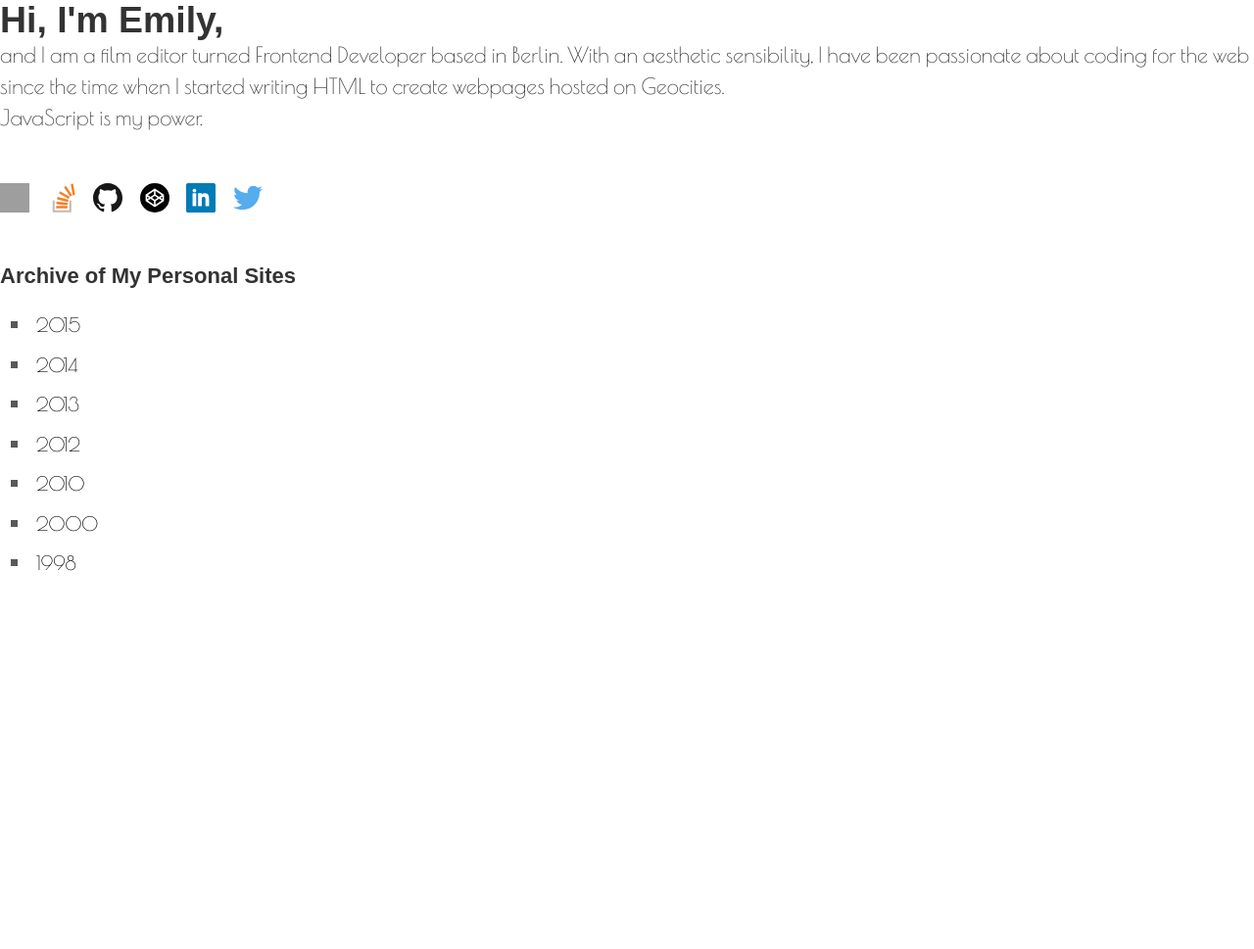
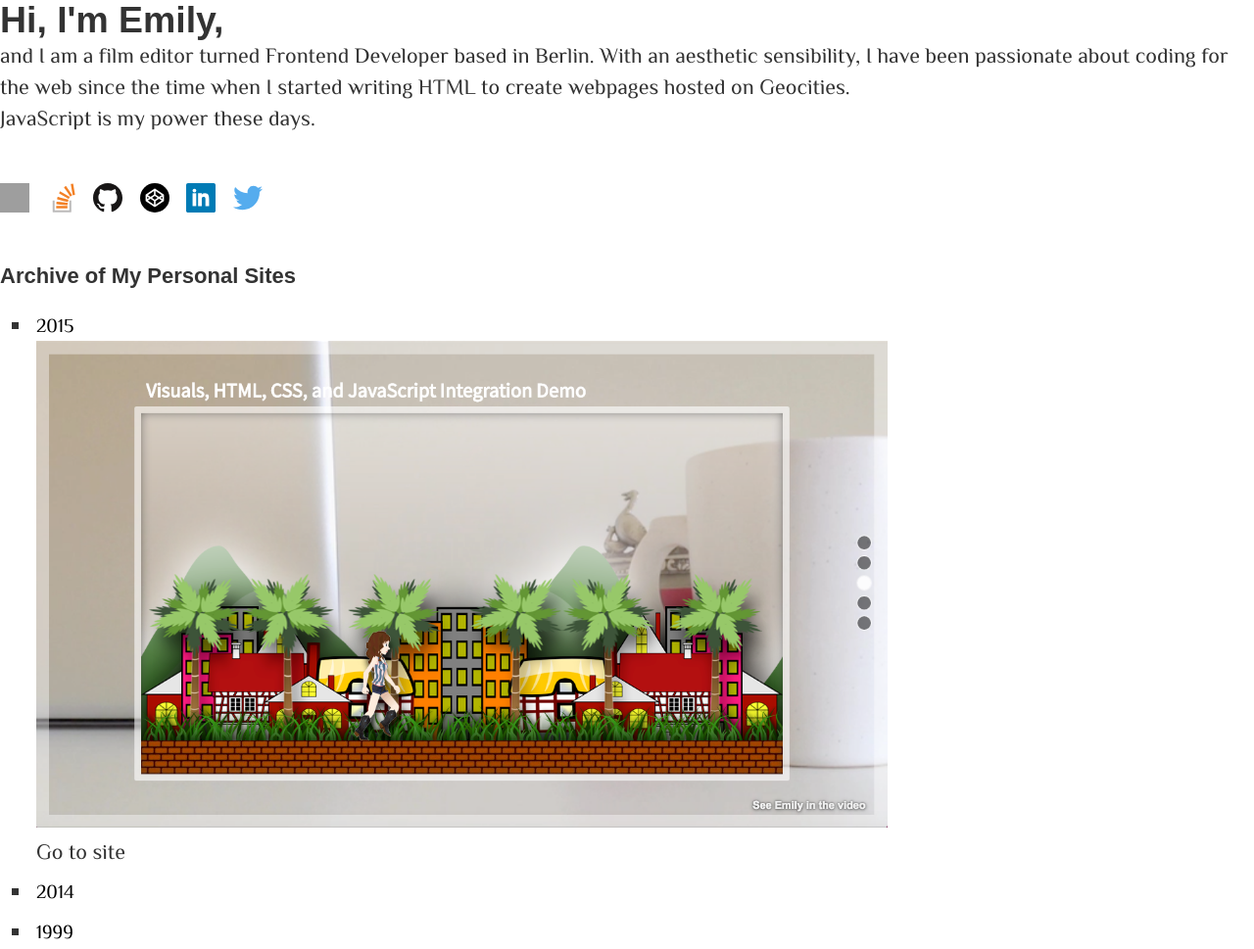
Before and after one commit to embrilliant/gatsby-site, a Gatsby site: page / in a window 1280 px wide. Shown: the whole page at 98% size. Before the commit the page ends 800 px from the top, so only its background shows below. Built offline with nearby package versions, Linux system fonts and the light colour scheme; Gatsby itself is replaced by a stand-in of ours; grey boxes are pictures that could not be loaded; a web font is replaced by a local one.

Commit message:
add screenshot (wip)

```diff
--- a/src/components/archive/_archive.module.scss
+++ b/src/components/archive/_archive.module.scss
@@ -9,11 +9,14 @@ $transparent: rgba(255, 255, 255, 0);
 		list-style-type: square;
 
 		li {
-			color: $list-color;
 			margin-bottom: .39rem;
 			padding-left: 5px;
 
-			a {
+			@media screen and (min-width: 700px) {
+			   width: 70%;
+			}
+
+			.year-link {
 				color: black;
 				text-decoration: none;
 				padding-right: 2em;
@@ -24,6 +27,9 @@ $transparent: rgba(255, 255, 255, 0);
 					linear-gradient(to bottom, $transparent 65%, rgba(208, 163, 255, 0.5) 66%, rgba(208, 163, 255, 0.5));
 				}
 			}
+
+			.screenshot {
+			}
 		}
 	}
 }
--- a/src/components/archive/index.js
+++ b/src/components/archive/index.js
@@ -2,21 +2,35 @@ import React from 'react';
 import styles from './_archive.module.scss';
 import { archive } from '../../data/site-archive.json';
 
-const Archive = () => (
+const Archive = () => {
+    return (
         <div className={ styles.archive }>
         	<h4>Archive of My Personal Sites</h4>
         	<ul>
         		{
-    			archive.map((item, index) => (
+        			archive.map((item, index) => {
+                        const img = item.screenshot === true ? require(`./images/${item.year}.png`) : null;
+
+                        return (
         					<li key={ index }>
-		    			<a href={ item.url } target="_site">
+        		    			<a className={ styles['year-link'] } href={ item.url } target="_site">
         		    				{ item.year }
         		    			</a>
+
+                                {item.screenshot &&
+                                    <div className={ styles.screenshot }>
+                                        <img src={ require(`./images/${item.year}.png`) } alt="screenshot"/>
+                                        <p>Go to site</p>
+                                    </div>
+                                }
+
         		    		</li>
-    			))
+                        );
+                    })
         		}
         	</ul>
         </div>
-)
+    );
+};
 
 export default Archive;
--- a/src/components/profileIconList/_profile_icon_list.module.scss
+++ b/src/components/profileIconList/_profile_icon_list.module.scss
@@ -1,6 +1,7 @@
 .profile-icons {
 	margin: 2.3rem 0 2rem;
 	display: flex;
+	flex-wrap: wrap;
 
 	a {
 		margin-right: .8rem;
--- a/src/data/site-archive.json
+++ b/src/data/site-archive.json
@@ -2,31 +2,16 @@
 	"archive":[
 		{
 			"url": "http://archive2015.emilywu.co.uk",
-			"year": "2015"
+			"year": "2015",
+			"screenshot": true
 		},
 		{
 			"url": "http://archive2014.emilywu.co.uk",
 			"year": "2014"
 		},
 		{
-			"url": "http://archive2013.emilywu.co.uk",
-			"year": "2013"
-		},
-		{
-			"url": "http://archive2012.emilywu.co.uk",
-			"year": "2012"
-		},
-		{
-			"url": "http://archive2010.emilywu.co.uk",
-			"year": "2010"
-		},
-		{
-			"url": "http://embrilliant.tripod.com/fantasy/",
-			"year": "2000"
-		},
-		{
-			"url": "http://wayback.archive.org/web/20091020070613/http://geocities.com/EnchantedForest/Creek/7329/NEW.HTM",
-			"year": "1998"
+			"url": "http://www.angelfire.com/sd/em",
+			"year": "1999"
 		}
 	]
 }
--- a/src/layouts/index.scss
+++ b/src/layouts/index.scss
@@ -1,17 +1,14 @@
-@import url('https://fonts.googleapis.com/css?family=Merienda');
-@import url('https://fonts.googleapis.com/css?family=Allerta+Stencil|Philosopher:700|Poiret+One|Rosario:700');
-
 .page {
 	.hi {
-		font-family: 'Poiret One', cursive;
+		font-family: 'Philosopher', sans-serif;
 		font-size: 1.5rem;
-		font-weight: 900;
 		margin-top: 2.5rem;
 		margin-bottom: 0.5rem;
 	}
 
 	p {
-		font-weight: 700;
+		color: hsla(0, 0%, 0%, 0.65);
 		margin-bottom: 1.35rem;
+
 	}
 }
--- a/src/pages/index.js
+++ b/src/pages/index.js
@@ -7,7 +7,7 @@ const IndexPage = () => (
   <div className="page">
     <h1 className="hi">Hi, I'm Emily,</h1>
     <p>and I am a film editor turned Frontend Developer based in Berlin. With an aesthetic sensibility, I have been passionate about coding for the web since the time when I started writing HTML to create webpages hosted on Geocities.</p>
-    <p>JavaScript is my power.</p>
+    <p>JavaScript is my power these days.</p>
     <ProfileIconList />
     <Archive />
     <div className="some-app"></div>
--- a/src/utils/typography.js
+++ b/src/utils/typography.js
@@ -14,6 +14,7 @@ const typography = new Typography({
 	  {
 	  	name: 'Philosopher',
 	  	styles: [
+	  		'400',
 	  		'700'
 	  	]
 	  },
@@ -34,9 +35,8 @@ const typography = new Typography({
 		'Allerta Stencil', 'sans-serif'
 	],
 	bodyFontFamily: [
-		'Poiret One', 'cursive'
+		'Philosopher', 'sans-serif'
 	],
-	bodyGray: 45,
 	blockMarginBottom: 0
 })
 
```
Also changed, not shown: src/data/site-archive-all.json (added, +37 -0 lines), src/components/archive/images/2015.png (added). Lines whose indentation alone changed are shown as unchanged.
